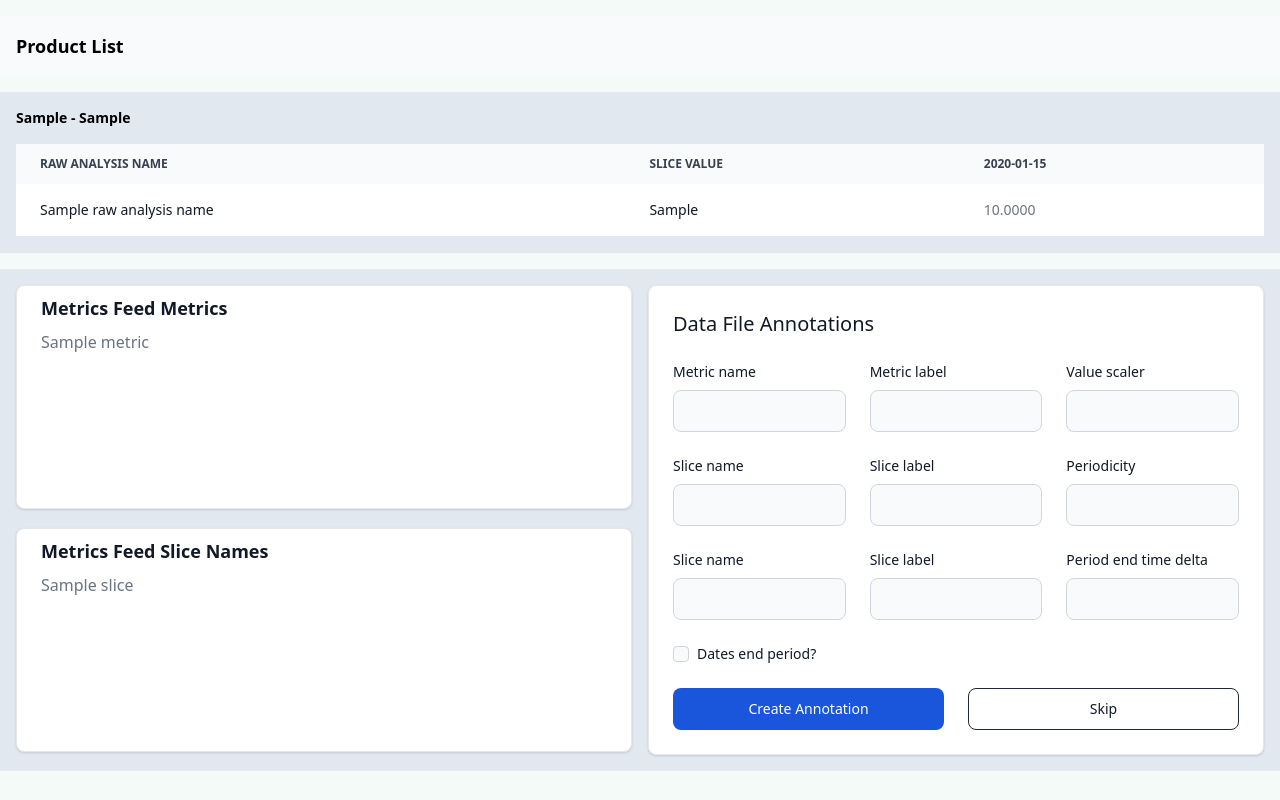
After one commit to jmaccabee/pit-parser, a Django app: template pit_parser/templates/annotate_data_file.html in a window 1280 px wide. The commit adds this page. Run offline with Django 4.2, Linux system fonts and the light colour scheme; the template is opened without the code that fills it: most values are stand-ins (such as "Sample title", 1, 10 or a date in 2020); style sheets or scripts are compiled from the project's sources; parts of the project's set-up code (start-up, migrations or seed data) failed here and were passed over; some libraries are stand-ins or nearby versions.

Commit message:
Build functionality for annotation view.

```diff
--- a/pit_parser/pit_parser/urls.py
+++ b/pit_parser/pit_parser/urls.py
@@ -19,7 +19,7 @@ from django.conf.urls.static import static
 from django.contrib import admin
 from django.urls import include, path
 
-from .views import index, LabelDataFileView, view_product_data_files
+from .views import index, AnnotateDataFileView, view_product_data_files
 from parser_backend.views import process_data_file
 
 urlpatterns = [
@@ -32,9 +32,9 @@ urlpatterns = [
         name="view_product_data_files",
     ),
     path(
-        "products/<uuid:product_id>/datafiles/<uuid:id>/label",
-        LabelDataFileView.as_view(),
-        name="label_data_file",
+        "products/<uuid:mango_product_id>/datafiles/<uuid:mango_product_file_id>/annotate",
+        AnnotateDataFileView.as_view(),
+        name="annotate_data_file",
     ),
     path(
         "products/<uuid:mango_product_id>/datafiles/<uuid:mango_product_file_id>/process",
--- /dev/null
+++ b/pit_parser/templates/annotate_data_file.html
@@ -0,0 +1,130 @@
+<!-- templates/annotate_data_file.html -->
+
+{% extends "_base.html" %}
+
+{% block content %}
+<div>
+    <div class="container mx-auto bg-slate-200 items-center p-4 mt-4">
+        <div class="relative overflow-x-auto">
+            <div class="text-sm pb-4">
+                <span class="font-bold">{{section_header_1}} - {{section_header_2}}</span>
+            </div>
+            <table class="w-full text-sm text-left text-gray-500 dark:text-gray-400">
+                <thead class="text-xs text-gray-700 uppercase bg-gray-50 dark:bg-gray-700 dark:text-gray-400">
+                    <tr>
+                        <th scope="col" class="px-6 py-3 min-w-fit">
+                            Raw Analysis Name
+                        </th>
+                        <th scope="col" class="px-6 py-3 min-w-fit">
+                            Slice Value
+                        </th>
+                        {% for date in dates %}
+                        <th scope="col" class="px-6 py-3">
+                            {{date}}
+                        </th>
+                        {% endfor %}
+                    </tr>
+                </thead>
+                <tbody>
+                    <tr class="bg-white border-b dark:bg-gray-800 dark:border-gray-700">
+                        <th scope="row" class="px-6 py-4 font-light text-gray-900 whitespace-nowrap dark:text-white">
+                            {{raw_analysis_name}}
+                        </th>
+                        <th scope="row" class="px-6 py-4 font-light text-gray-900 whitespace-nowrap dark:text-white">
+                            {{slice_value}}
+                        </th>
+                        {% for value in values %}
+                        <td class="px-6 py-4">
+                            {{value|floatformat:4}}
+                        </td>
+                        {% endfor %}
+                    </tr>
+                </tbody>
+            </table>
+        </div>
+    </div>
+    <div class="container mx-auto bg-slate-200 items-center p-4 mt-4 grid md:grid-cols-2 md:gap-4 float-left">
+        <div class="container mx-auto w-full max-w h-full grid md:grid-rows-2 md:gap-4">
+            <div class="container mx-auto w-full max-w h-56 px-6 bg-white border border-gray-200 rounded-lg shadow dark:bg-gray-800 dark:border-gray-700 overflow-y-auto">
+                <div class="container mx-auto w-full sticky top-0 bg-white">
+                    <h2 class="text-lg font-semibold text-gray-900 dark:text-white bg-white mt-2 sticky top-0">Metrics Feed Metrics</h2>
+                </div>
+                <ul class="max-w-md mt-2 text-gray-500 list-none list-inside dark:text-gray-400">
+                    {% for metric in metric_names %}
+                        <li>{{metric}}</li>
+                    {% endfor %}
+                </ul>
+            </div>
+            <div class="container mx-auto w-full max-w h-56 px-6 bg-white border border-gray-200 rounded-lg shadow dark:bg-gray-800 dark:border-gray-700 overflow-y-auto">
+                <div class="container mx-auto w-full sticky top-0 bg-white">
+                    <h2 class="text-lg font-semibold text-gray-900 dark:text-white bg-white mt-2 sticky top-0">Metrics Feed Slice Names</h2>
+                </div>
+                <ul class="max-w-md mt-2 text-gray-500 list-none list-inside dark:text-gray-400">
+                    {% for slice in slice_names %}
+                        <li>{{slice}}</li>
+                    {% endfor %}
+                </ul>
+            </div>
+        </div>
+        <div class="w-full max-w p-4 bg-white border border-gray-200 rounded-lg shadow sm:p-6 md:gap-8 dark:bg-gray-800 dark:border-gray-700">
+            <form class="space-y-6" action="#">
+                <h5 class="text-xl font-medium text-gray-900 dark:text-white">Data File Annotations</h5>
+                <div class="grid md:grid-cols-3 md:gap-6">
+                    <div class="float-left">
+                        <label for="metric_name" class="block mb-2 text-sm font-medium text-gray-900 dark:text-white">Metric name</label>
+                        <input name="metric_name" id="metric_name" class="bg-gray-50 border border-gray-300 text-gray-900 text-sm rounded-lg focus:ring-blue-500 focus:border-blue-500 block w-full p-2.5 dark:bg-gray-600 dark:border-gray-500 dark:placeholder-gray-400 dark:text-white" placeholder="" required>
+                    </div>
+                    <div class="float-left">
+                        <label for="metric_label" class="block mb-2 text-sm font-medium text-gray-900 dark:text-white">Metric label</label>
+                        <input name="metric_label" id="metric_label" placeholder="" class="bg-gray-50 border border-gray-300 text-gray-900 text-sm rounded-lg focus:ring-blue-500 focus:border-blue-500 block w-full p-2.5 dark:bg-gray-600 dark:border-gray-500 dark:placeholder-gray-400 dark:text-white" required>
+                    </div>
+                    <div class="float-left">
+                        <label for="value_scaler" class="block mb-2 text-sm font-medium text-gray-900 dark:text-white">Value scaler</label>
+                        <input name="value_scaler" id="value_scaler" placeholder="" class="bg-gray-50 border border-gray-300 text-gray-900 text-sm rounded-lg focus:ring-blue-500 focus:border-blue-500 block w-full p-2.5 dark:bg-gray-600 dark:border-gray-500 dark:placeholder-gray-400 dark:text-white" required>
+                    </div>
+                </div>
+                <div class="grid md:grid-cols-3 md:gap-6">
+                    <div class="float-left">
+                        <label for="slice_name" class="block mb-2 text-sm font-medium text-gray-900 dark:text-white">Slice name</label>
+                        <input name="slice_name" id="slice_name" class="bg-gray-50 border border-gray-300 text-gray-900 text-sm rounded-lg focus:ring-blue-500 focus:border-blue-500 block w-full p-2.5 dark:bg-gray-600 dark:border-gray-500 dark:placeholder-gray-400 dark:text-white" placeholder="" required>
+                    </div>
+                    <div class="float-left">
+                        <label for="slice_label" class="block mb-2 text-sm font-medium text-gray-900 dark:text-white">Slice label</label>
+                        <input name="slice_label" id="slice_label" placeholder="" class="bg-gray-50 border border-gray-300 text-gray-900 text-sm rounded-lg focus:ring-blue-500 focus:border-blue-500 block w-full p-2.5 dark:bg-gray-600 dark:border-gray-500 dark:placeholder-gray-400 dark:text-white" required>
+                    </div>
+                    <div class="float-left">
+                        <label for="periodicity" class="block mb-2 text-sm font-medium text-gray-900 dark:text-white">Periodicity</label>
+                        <input name="periodicity" id="periodicity" placeholder="" class="bg-gray-50 border border-gray-300 text-gray-900 text-sm rounded-lg focus:ring-blue-500 focus:border-blue-500 block w-full p-2.5 dark:bg-gray-600 dark:border-gray-500 dark:placeholder-gray-400 dark:text-white" required>
+                    </div>
+                </div>
+                <div class="grid md:grid-cols-3 md:gap-6">
+                    <div class="float-left">
+                        <label for="slice_name" class="block mb-2 text-sm font-medium text-gray-900 dark:text-white">Slice name</label>
+                        <input name="slice_name" id="slice_name" class="bg-gray-50 border border-gray-300 text-gray-900 text-sm rounded-lg focus:ring-blue-500 focus:border-blue-500 block w-full p-2.5 dark:bg-gray-600 dark:border-gray-500 dark:placeholder-gray-400 dark:text-white" placeholder="" required>
+                    </div>
+                    <div class="float-left">
+                        <label for="slice_label" class="block mb-2 text-sm font-medium text-gray-900 dark:text-white">Slice label</label>
+                        <input name="slice_label" id="slice_label" placeholder="" class="bg-gray-50 border border-gray-300 text-gray-900 text-sm rounded-lg focus:ring-blue-500 focus:border-blue-500 block w-full p-2.5 dark:bg-gray-600 dark:border-gray-500 dark:placeholder-gray-400 dark:text-white" required>
+                    </div>
+                    <div class="float-left">
+                        <label for="period_end_timedelta" class="block mb-2 text-sm font-medium text-gray-900 dark:text-white">Period end time delta</label>
+                        <input name="period_end_timedelta" id="period_end_timedelta" placeholder="" class="bg-gray-50 border border-gray-300 text-gray-900 text-sm rounded-lg focus:ring-blue-500 focus:border-blue-500 block w-full p-2.5 dark:bg-gray-600 dark:border-gray-500 dark:placeholder-gray-400 dark:text-white" required>
+                    </div>
+                </div>
+                <div class="flex items-start">
+                    <div class="flex items-start">
+                        <div class="flex items-center h-5">
+                            <input id="date_end_period" type="checkbox" value="" class="w-4 h-4 border border-gray-300 rounded bg-gray-50 focus:ring-3 focus:ring-blue-300 dark:bg-gray-700 dark:border-gray-600 dark:focus:ring-blue-600 dark:ring-offset-gray-800 dark:focus:ring-offset-gray-800" required>
+                        </div>
+                        <label for="date_end_period" class="ml-2 text-sm font-medium text-gray-900 dark:text-gray-300">Dates end period?</label>
+                    </div>
+                </div>
+                <div class="grid md:grid-cols-2 md:gap-6">
+                    <button type="submit" class="w-full text-white bg-blue-700 hover:bg-blue-800 focus:ring-4 focus:outline-none focus:ring-blue-300 font-medium rounded-lg text-sm px-5 py-2.5 text-center dark:bg-blue-600 dark:hover:bg-blue-700 dark:focus:ring-blue-800">Create Annotation</button>
+                    <button type="submit" class="text-gray-900 hover:text-white border border-gray-800 hover:bg-gray-500 focus:ring-4 focus:outline-none focus:ring-gray-300 font-medium rounded-lg text-sm px-5 py-2.5 text-center dark:border-gray-600 dark:text-gray-400 dark:hover:text-white dark:hover:bg-gray-300 dark:focus:ring-gray-800  w-full">Skip</button>
+                </div>
+            </form>
+        </div>
+    </div>
+</div>
+{% endblock content %}
```
Also changed, not shown: TODO.md (+1 -0 lines), pit_parser/mango/models.py (+29 -1 lines), pit_parser/parser_backend/models.py (+16 -3 lines), pit_parser/parser_backend/views.py (+44 -27 lines), pit_parser/pit_parser/views.py (+56 -7 lines), pit_parser/templates/label_data_file.html (deleted, +0 -9 lines), pit_parser/templates/view_product.html (+4 -4 lines), pit_parser/mango/migrations/0002_auto_20230429_1555.py, pit_parser/mango/migrations/0005_remove_mangoproductfile_is_processed_and_more.py (added), pit_parser/mango/migrations/0006_mangoproductannotations.py (added), pit_parser/mango/migrations/0007_rename_mangoproductannotations_mangoproductannotation.py (added), pit_parser/mango/migrations/0008_auto_20230430_1708.py (added), pit_parser/parser_backend/migrations/0002_alter_extractedpitdata_date.py (added), pit_parser/parser_backend/migrations/0003_rename_date_extractedpitdata_raw_date_and_more.py (added), 2 more files, 1 other file.
